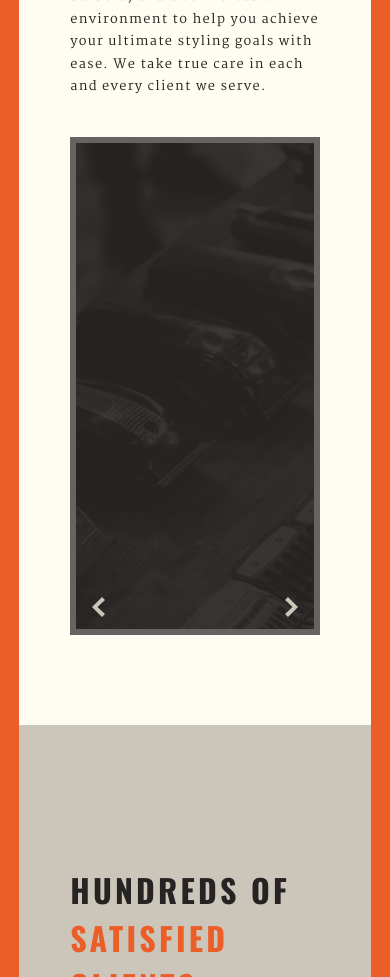
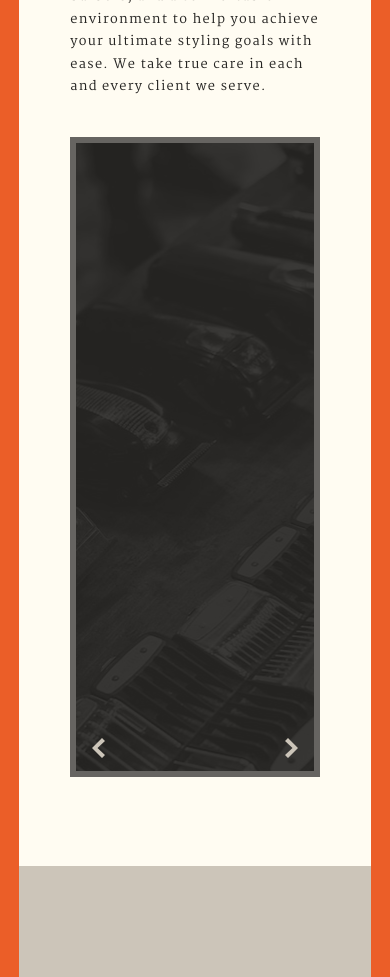
Before and after one commit to tslajus/qualitrim, a React (Vite) app: page / in a window 390 px wide. Shown: the part 1200-2177 px from the top of the page. Built offline with nearby package versions, Linux system fonts and the light colour scheme; a web font is replaced by a local one.

Commit message:
Feature box size for mobile;

```diff
--- a/src/sass/components/feature-box.scss
+++ b/src/sass/components/feature-box.scss
@@ -71,7 +71,7 @@
 
 @include breakpoint("tab-port") {
   .feature {
-    height: auto;
+    height: 80rem;
 
     &__text {
       gap: $spacing-lg;
```
